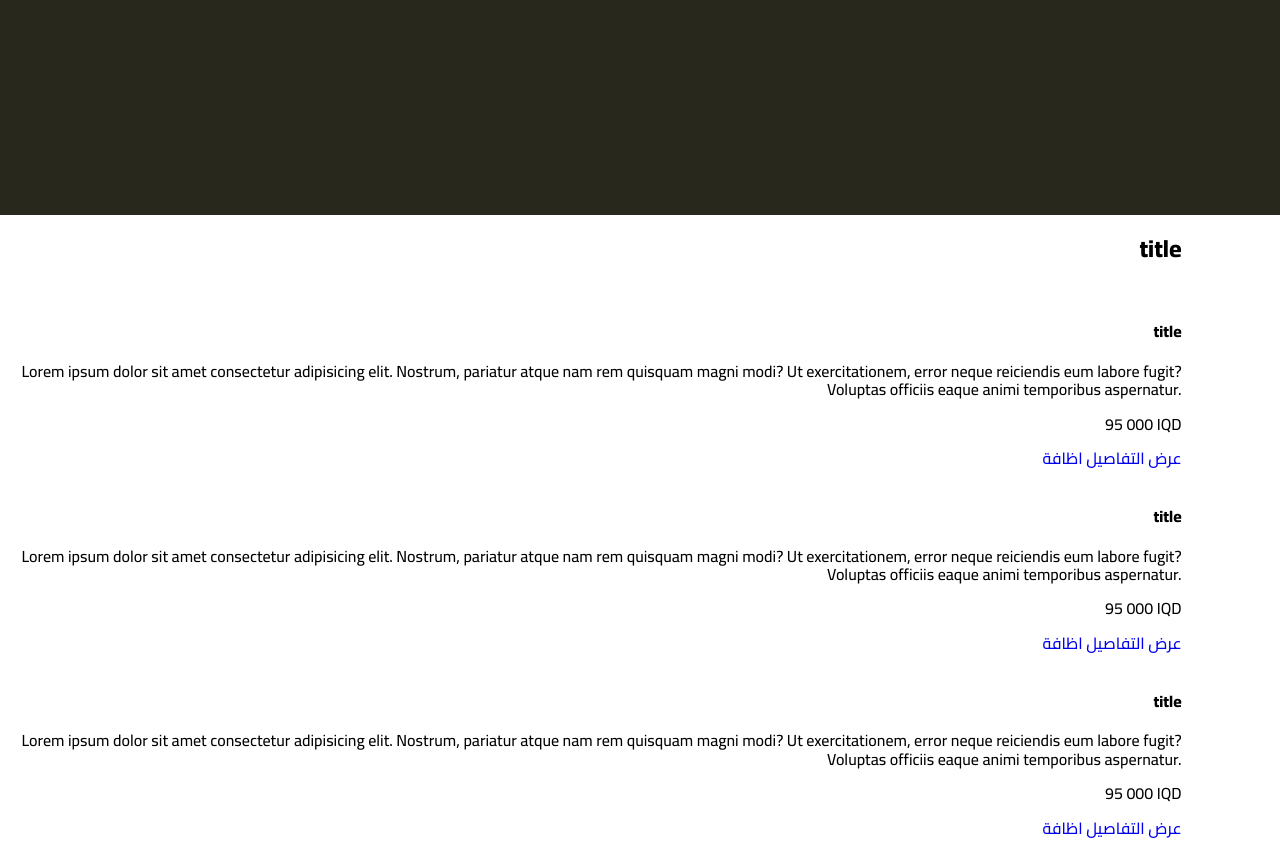
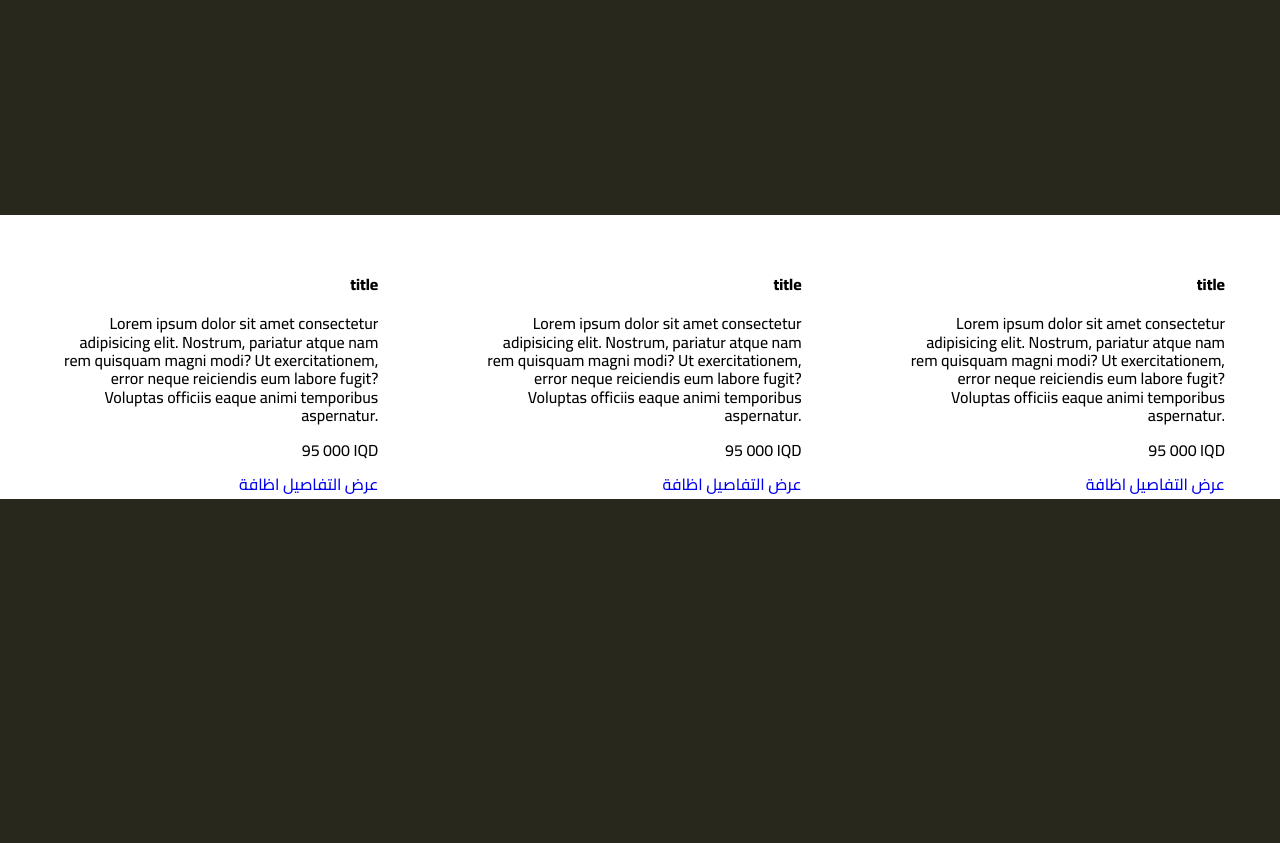
Before and after one commit to huzaifa2005rmz/product, a PHP site: page /fremworke/index.html in a window 1280 px wide. Shown: the part 585-1428 px from the top of the page. After the commit the page ends 1084 px from the top, so only its background shows below. Run offline with PHP 8.4, Linux system fonts and the light colour scheme.

Commit message:
Add files via upload

```diff
--- a/fremworke/css/style.css
+++ b/fremworke/css/style.css
@@ -93,10 +93,10 @@ width: 200px;
 /* home  */
 /* start box product  */
 /* end box product  */
-.boxes-product{
+.boxes-product .container{
     display: grid;
-    grid-template-columns: repeat(3, auto);
-    gap: 20px;
+    grid-template-columns: repeat(auto-fill, minmax(300px, 1fr));
+    gap: 100px;
 }
 
 /* container whit  */
@@ -111,12 +111,15 @@ width: 200px;
     .container{
         width: 750px;
     }
+
 }
 /* medium */
 @media (min-width: 992px) {
     .container{
         width: 970px;
     }
+
+
 }
 /* large  */
 @media (min-width: 1200px) {
@@ -124,3 +127,18 @@ width: 200px;
         width: 1170px;
     }
 }
+/* max media  */
+@media (max-width: 768px) {
+
+
+}
+/* medium */
+@media (max-width: 992px) {
+
+
+
+}
+/* large  */
+@media (max-width: 1200px) {
+
+}
--- a/fremworke/index.html
+++ b/fremworke/index.html
@@ -46,8 +46,8 @@
  </main>
  <!-- end home  -->
  <div class="boxes-product">
+  <div class="title"><h2></h2></div>
  <div class="container">
-  <div class="title"><h2>title</h2></div>
   <div class="box">
     <div class="img-box"><img src="#" alt=""></div>
     <div class="contact-box">
```
